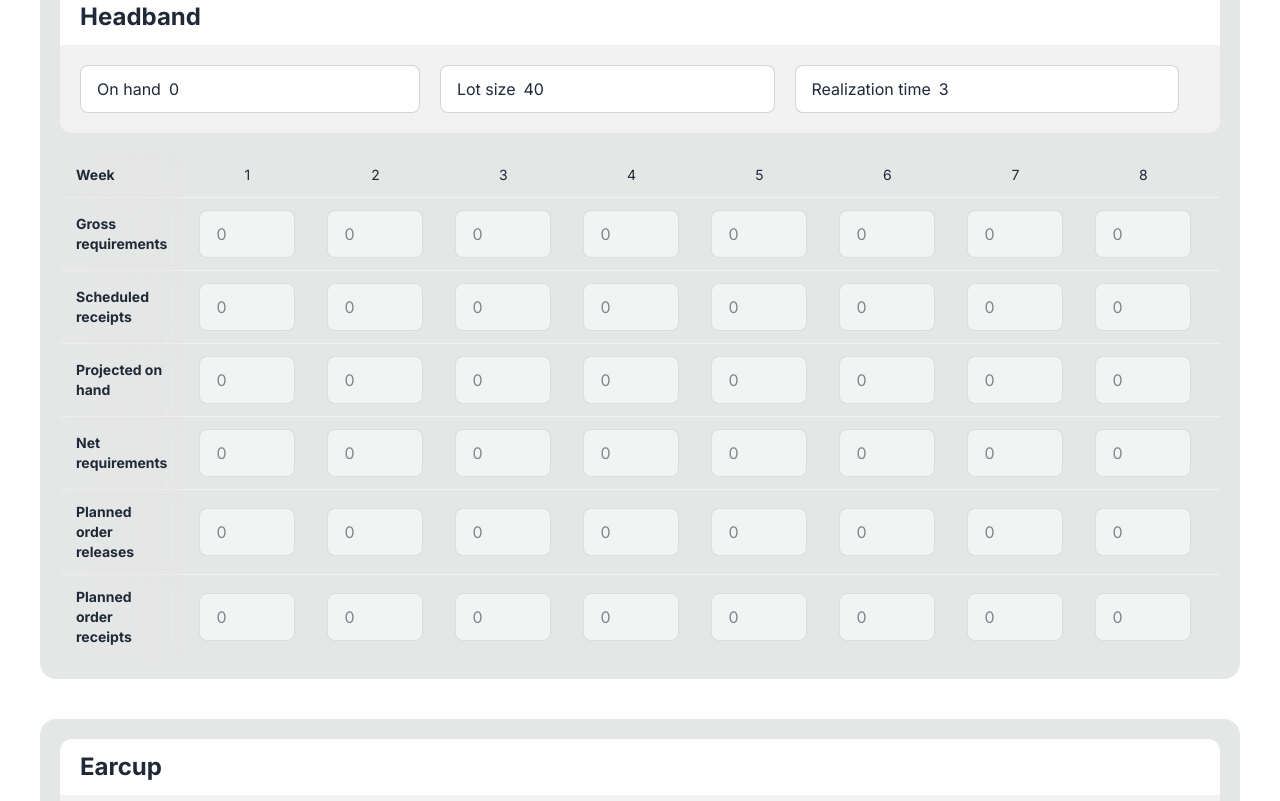
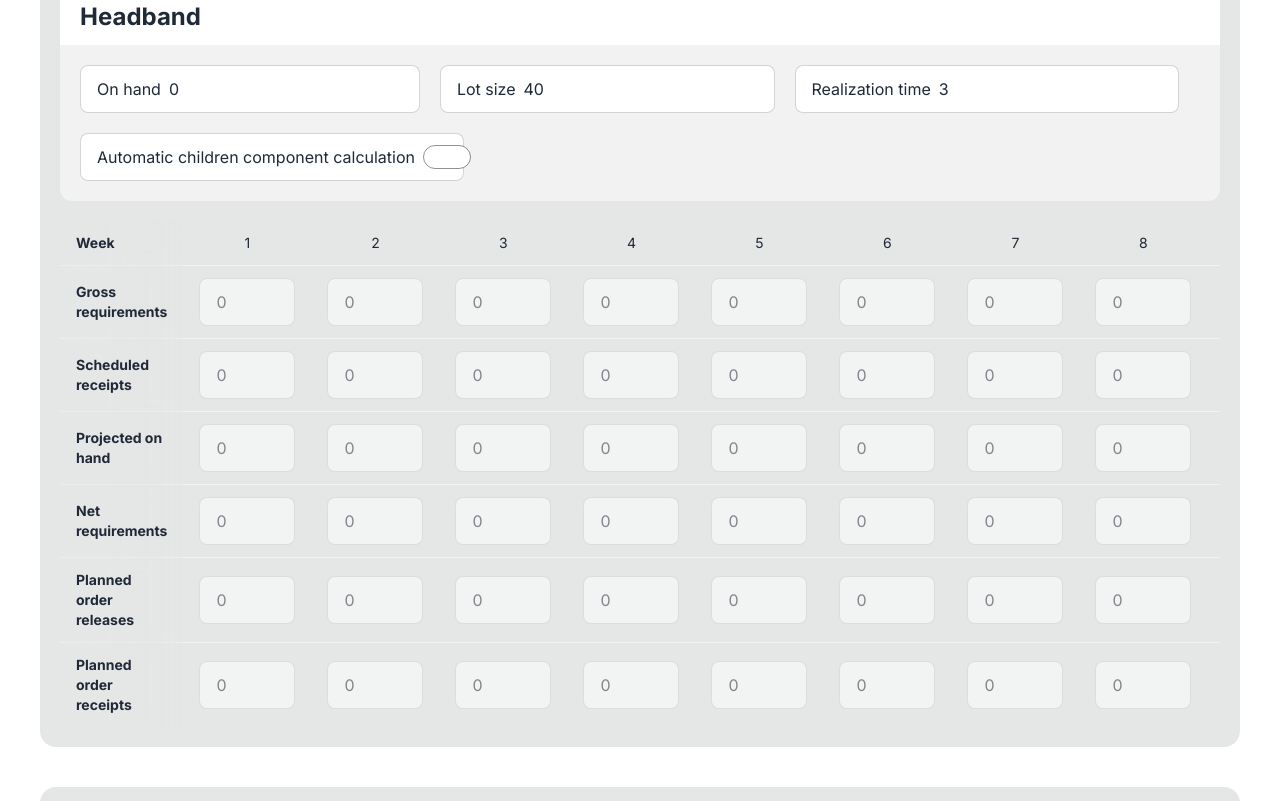
Before and after one commit to WojciechLopata/NanoMRP, a Next.js app: page / in a window 1280 px wide. Shown: the part 1040-1841 px from the top of the page. Built offline with nearby package versions, Linux system fonts and the light colour scheme.

Commit message:
feat: fixed propagation

```diff
--- a/components/MRPConfig.tsx
+++ b/components/MRPConfig.tsx
@@ -48,6 +48,19 @@ export default function MRPConfig(props: {
                         }}
                     />
                 </label>
+                <label
+                    className="input input-bordered flex items-center gap-2 max-w-sm min-w-24 transition whitespace-nowrap">
+                     Automatic children component calculation
+                     <input
+                        type="checkbox"
+                        className="toggle"
+                        checked={component.automaticChildCalculation}
+                        onChange={() => {
+                            component.automaticChildCalculation = ! component.automaticChildCalculation
+                            recalculatePlanByComponent(component);
+                        }}/>
+                </label>
+
 
             </div>
         </>
--- a/lib/recalculate.ts
+++ b/lib/recalculate.ts
@@ -51,7 +51,7 @@ function propagateGrossRequirements(mrp: MRPComponent, periods) {
             // Check if automaticMRP is true before updating grossRequirements
             let adjustedIndex = Math.max(0, index - child.leadTime);
 
-            if (child.mrpPeriods[adjustedIndex].grossRequirements < periods[index] * child.quantity) {
+            if (mrp.automaticChildCalculation) {
                 child.mrpPeriods[adjustedIndex].grossRequirements = periods[index] * child.quantity;
             }
 
--- a/models/MRPComponent.ts
+++ b/models/MRPComponent.ts
@@ -9,6 +9,7 @@ class MRPComponent {
     mrpPeriods: MRPPeriod[];
     numberOfPeriods: number;
     children: MRPComponent[];
+    automaticChildCalculation: boolean;
 
     /**
      * Constructor for the MRPComponent class
@@ -29,7 +30,8 @@ class MRPComponent {
         onHand = 0,
         numberOfPeriods= 7,
         mrpPeriods = <MRPPeriod[]>[],
-        children = <MRPComponent[]>[]
+        children = <MRPComponent[]>[],
+        automaticChildCalculation = false
     ) {
         this.numberOfPeriods =numberOfPeriods;
         this.name = name;
```
